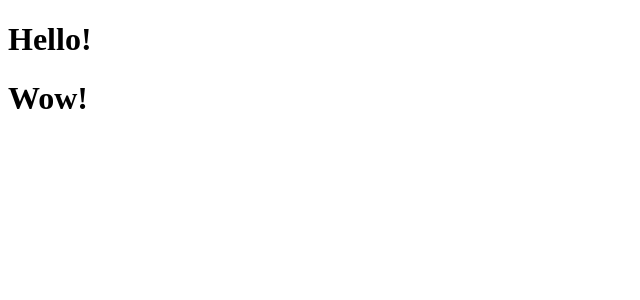
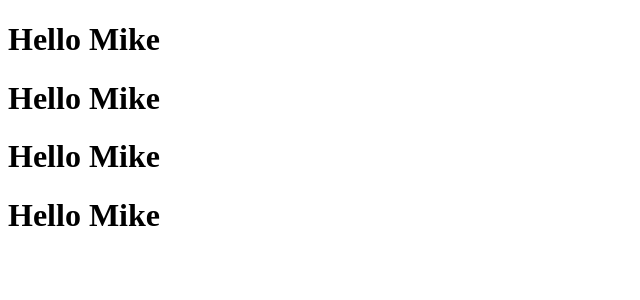
Before and after one commit to richardyhayashi/react-beginners-code-stoic, a React (Vite) app in the folder src/: page / in a window 1280 px wide. Shown: the top 300 px of the page, without its empty margins (0-640 px from the left). Built offline with nearby package versions, Linux system fonts and the light colour scheme.

Commit message:
Finished Chapter 8.

```diff
--- a/src/src/App.jsx
+++ b/src/src/App.jsx
@@ -4,6 +4,9 @@ function App() {
   return (
     <div>
       <Hello />
+      <Hello />
+      <Hello />
+      <Hello />
     </div>
   );
 }
--- a/src/src/components/Hello.jsx
+++ b/src/src/components/Hello.jsx
@@ -1,7 +1,7 @@
 const Hello = () => {
   return (
     <>
-      <h1>Hello!</h1><h1>Wow!</h1>
+      <h1>Hello Mike</h1>
     </>
   );
 };
```
Also changed, not shown: 1 other file (tests, documents, lock files or other folders).
